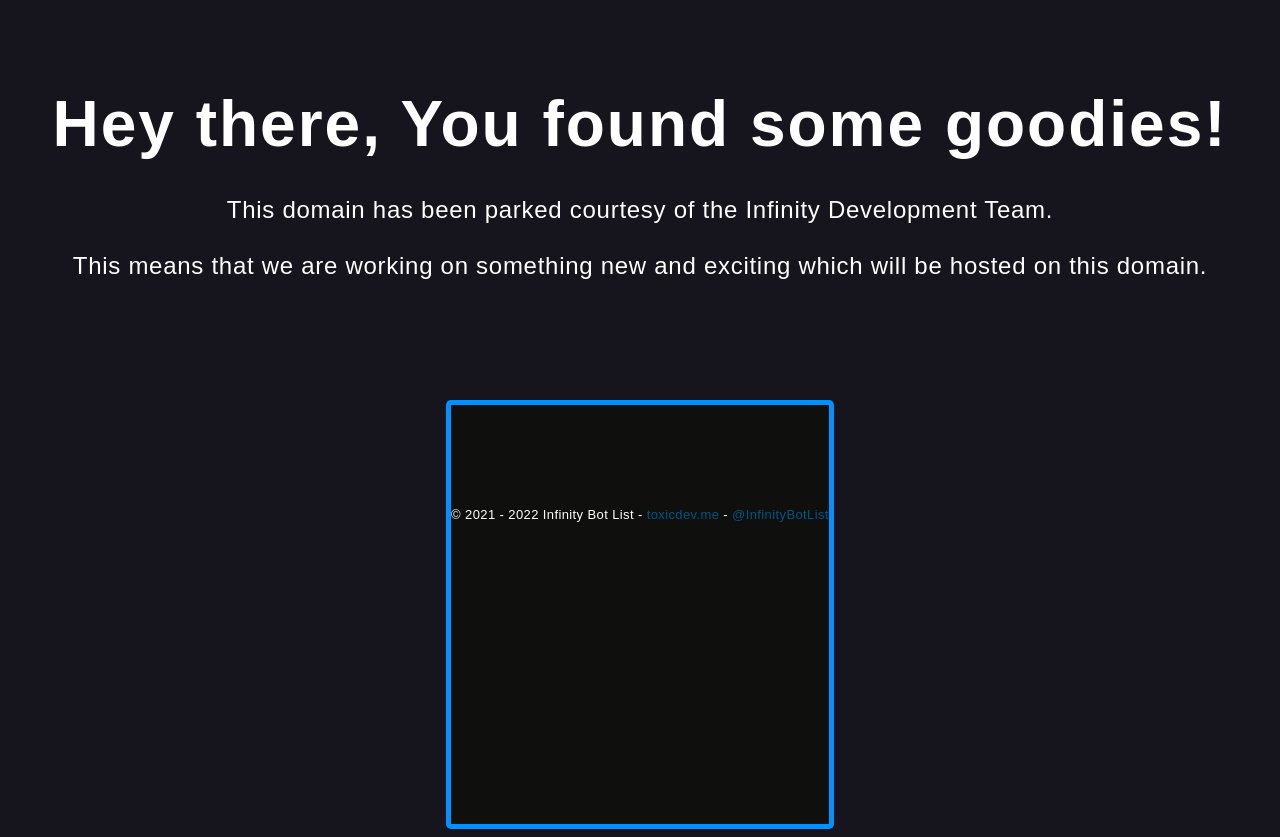
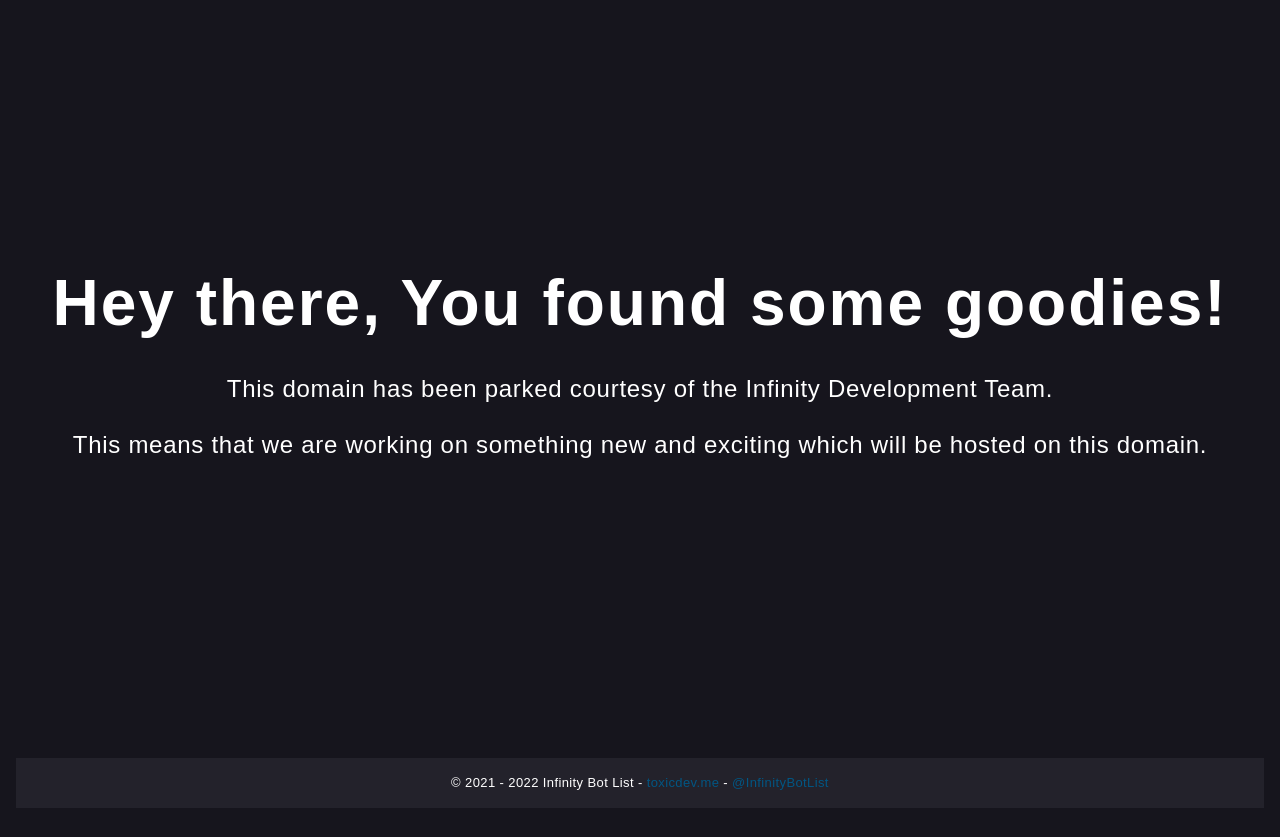
Before and after one commit to Infinity-Development/Parked-Page, a Next.js app: page / in a window 1280 px wide. After the commit the page ends 816 px from the top, so only its background shows below. Built offline with nearby package versions, Linux system fonts and the light colour scheme.

Commit message:
Update index.tsx

```diff
--- a/pages/index.tsx
+++ b/pages/index.tsx
@@ -54,19 +54,12 @@
 `;
 
 const Footer = styled.div`
-  background-color: #0f0f0e;
-  font-family: "Quicksand", sans-serif;
-  padding: 85px 0 285px 0;
-  border: 5px solid #0090FF;
-  border-radius: 5px;
-`;
-
-const FooterInner = styled.div`
-    margin-left: auto;
-    margin-right: auto;
-    margin-bottom: 120px;
-    max-width: 1170px;
-    position: relative;
+  width: 100%;
+  height: 50px;
+  display: flex;
+  background-color: #23222B;
+  justify-content: center;
+  align-items: center;
 `;
 
 const Title = styled.h1`
```
